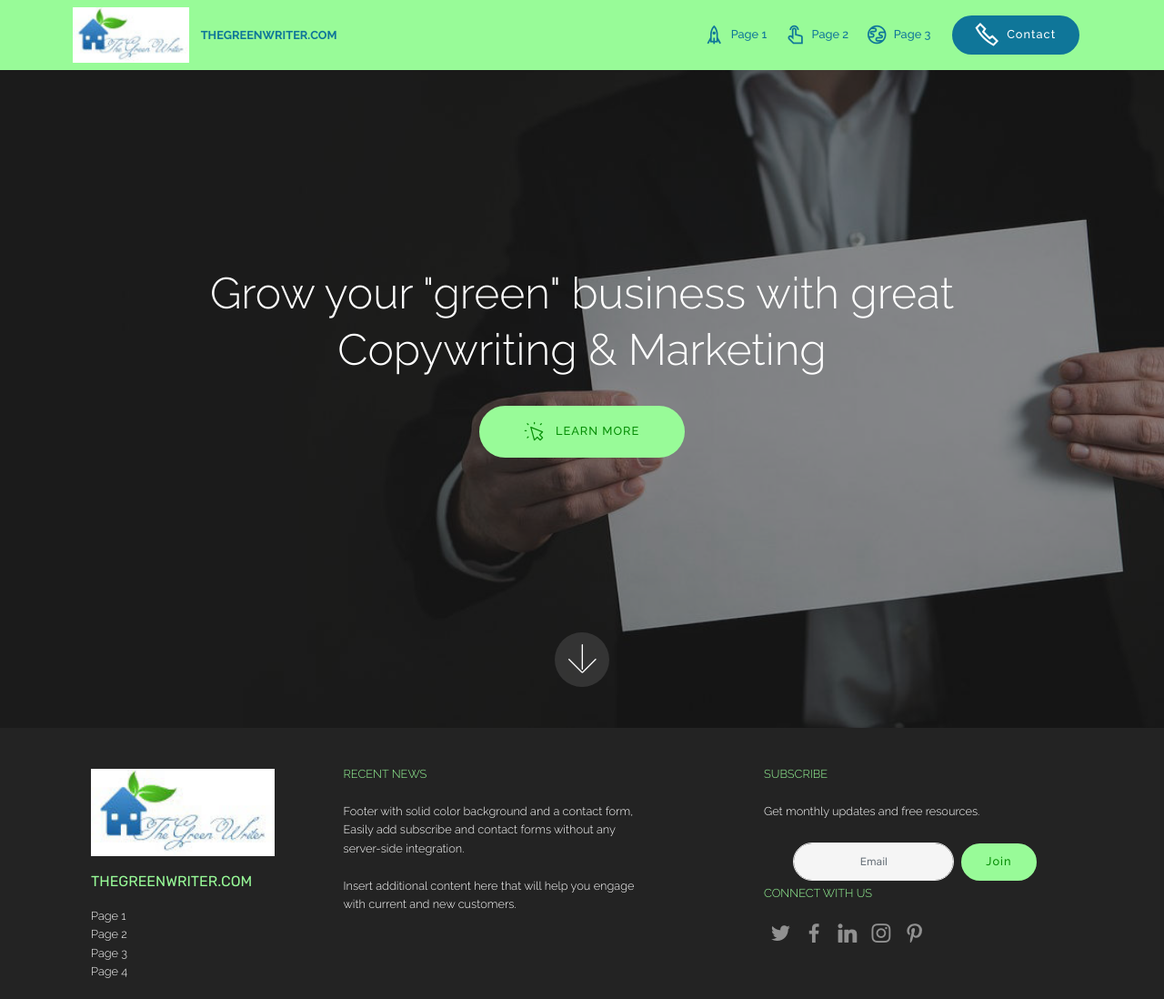
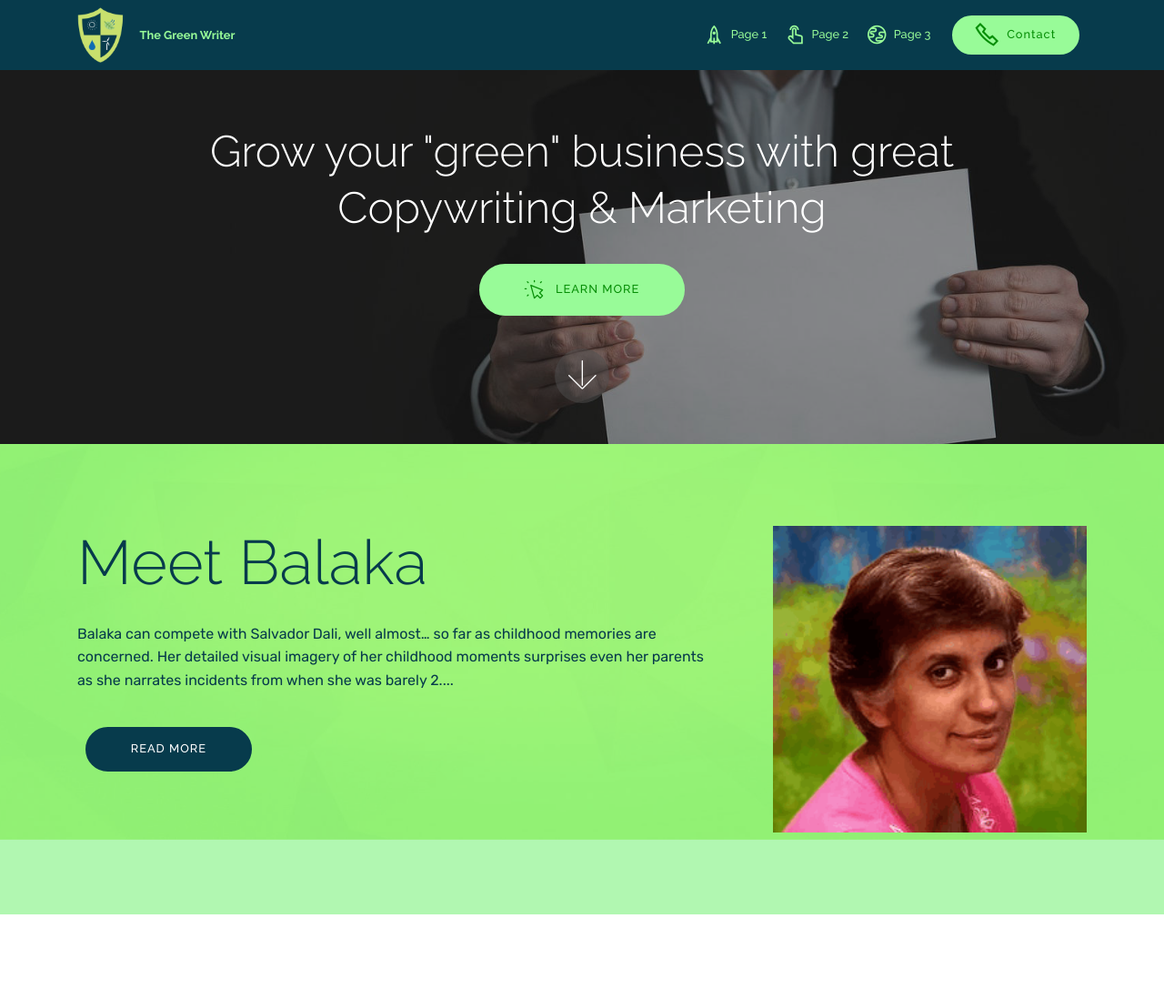
Before and after one commit to mycbwebs/thegreenwriter, a plain HTML site: page index.html in a window 1280 px wide. Shown: the top 1098 px of the page at 91% size. Drawn offline with Linux system fonts and the light colour scheme; a script that the page names is missing; files whose address does not match are found by name.

```diff
--- a/assets/images/hashes.json
+++ b/assets/images/hashes.json
@@ -1 +1 @@
-{"g8ZdKEGCn/y8TPB8uvsJyA==":"logo_thegreen%20writer-122x58.jpg","ACTQDfmR7GWn6b99TCqndA==":"mbr-1920x721.jpg","fNemoZaoYnc7WHoOpms7ug==":"logo_thegreen%20writer-160x76.jpg"}
+{"g8ZdKEGCn/y8TPB8uvsJyA==":"logo_thegreen%20writer-122x58.jpg","ACTQDfmR7GWn6b99TCqndA==":"mbr-1920x721.jpg","fNemoZaoYnc7WHoOpms7ug==":"logo_thegreen%20writer-160x76.jpg","782Z8/mTxW2XVoHOo9SuLg==":"thegreenwriter%20(2)-202x202.png","Zmt6xe1GDyUT7gcXuYZ4zg==":"thegreenwriter%20(2)-202x202.png","79/2wFSFzsfAcSAlPQubsA==":"thegreenwriter%20(3)-100x100.png","2JtVnUapHCjtAowenqWshQ==":"thegreenwriter%20(3)-100x100.png","vbplU2+kTRRlP6DKcDDptw==":"thegreenwriter%20(3)-404x404.png","UBCpJPoHuQlQpT49BfPmwA==":"thegreenwriter%20(4)-88x88.png","97MqN6v5hjmqyiD+iIgnww==":"thegreenwriter%20(4)-138x138.png","Ep/TK1sxXw4W1XWdlhdlFA==":"balaka-photo-bkgrnd-246x240.png","SYZfvfp0FgPP+odvD9bzhQ==":"home-1-bg-1-1920x844.jpg"}
--- a/assets/mobirise/css/mbr-additional.css
+++ b/assets/mobirise/css/mbr-additional.css
@@ -1,5 +1,5 @@
+@import url(https://fonts.googleapis.com/css?family=Raleway:100,100i,200,200i,300,300i,400,400i,500,500i,600,600i,700,700i,800,800i,900,900i);
 @import url(https://fonts.googleapis.com/css?family=Rubik:300,300i,400,400i,500,500i,700,700i,900,900i);
-@import url(https://fonts.googleapis.com/css?family=Raleway:100,100i,200,200i,300,300i,400,400i,500,500i,600,600i,700,700i,800,800i,900,900i);
 
 
 
@@ -21,7 +21,7 @@ body {
   line-height: 1.6;
 }
 .display-1 {
-  font-family: 'Rubik', sans-serif;
+  font-family: 'Raleway', sans-serif;
   font-size: 4.25rem;
 }
 .display-1 > .mbr-iconfont {
@@ -169,8 +169,8 @@ body {
 }
 .btn-secondary,
 .btn-secondary:active {
-  background-color: #0f7699 !important;
-  border-color: #0f7699 !important;
+  background-color: #073b4c !important;
+  border-color: #073b4c !important;
   color: #ffffff !important;
 }
 .btn-secondary:hover,
@@ -178,14 +178,14 @@ body {
 .btn-secondary.focus,
 .btn-secondary.active {
   color: #ffffff !important;
-  background-color: #084053 !important;
-  border-color: #084053 !important;
+  background-color: #010506 !important;
+  border-color: #010506 !important;
 }
 .btn-secondary.disabled,
 .btn-secondary:disabled {
   color: #ffffff !important;
-  background-color: #084053 !important;
-  border-color: #084053 !important;
+  background-color: #010506 !important;
+  border-color: #010506 !important;
 }
 .btn-info,
 .btn-info:active {
@@ -333,22 +333,22 @@ body {
 .btn-secondary-outline,
 .btn-secondary-outline:active {
   background: none;
-  border-color: #062e3c;
-  color: #062e3c;
+  border-color: #000000;
+  color: #000000;
 }
 .btn-secondary-outline:hover,
 .btn-secondary-outline:focus,
 .btn-secondary-outline.focus,
 .btn-secondary-outline.active {
   color: #ffffff;
-  background-color: #0f7699;
-  border-color: #0f7699;
+  background-color: #073b4c;
+  border-color: #073b4c;
 }
 .btn-secondary-outline.disabled,
 .btn-secondary-outline:disabled {
   color: #ffffff !important;
-  background-color: #0f7699 !important;
-  border-color: #0f7699 !important;
+  background-color: #073b4c !important;
+  border-color: #073b4c !important;
 }
 .btn-info-outline,
 .btn-info-outline:active {
@@ -468,7 +468,7 @@ body {
   color: #98fb98 !important;
 }
 .text-secondary {
-  color: #0f7699 !important;
+  color: #073b4c !important;
 }
 .text-success {
   color: #f7ed4a !important;
@@ -494,7 +494,7 @@ a.text-primary:focus {
 }
 a.text-secondary:hover,
 a.text-secondary:focus {
-  color: #062e3c !important;
+  color: #000000 !important;
 }
 a.text-success:hover,
 a.text-success:focus {
@@ -1396,12 +1396,12 @@ body {
 }
 .cid-roqKE8oJBs .navbar {
   padding: .5rem 0;
-  background: #98fb98;
+  background: #073b4c;
   transition: none;
   min-height: 77px;
 }
 .cid-roqKE8oJBs .navbar-dropdown.bg-color.transparent.opened {
-  background: #98fb98;
+  background: #073b4c;
 }
 .cid-roqKE8oJBs a {
   font-style: normal;
@@ -1492,7 +1492,7 @@ body {
   padding-bottom: 0;
 }
 .cid-roqKE8oJBs .dropdown .dropdown-menu {
-  background: #98fb98;
+  background: #073b4c;
   display: none;
   position: absolute;
   min-width: 5rem;
@@ -1794,12 +1794,47 @@ body {
   color: #ffffff !important;
 }
 .cid-roqN3SKTV7 {
+  padding-top: 135px;
+  padding-bottom: 135px;
   background-image: url("../../../assets/images/mbr-1920x721.jpg");
+}
+.cid-roIs7klCg9 {
+  padding-top: 90px;
+  padding-bottom: 90px;
+  background-image: url("../../../assets/images/home-1-bg-1-1920x844.jpg");
+}
+.cid-roIs7klCg9 .media-container-row {
+  flex-direction: row-reverse;
+  -webkit-flex-direction: row-reverse;
+}
+@media (min-width: 992px) {
+  .cid-roIs7klCg9 .mbr-figure {
+    padding-right: 4rem;
+    padding-right: 0;
+    padding-left: 4rem;
+  }
+}
+@media (max-width: 991px) {
+  .cid-roIs7klCg9 .mbr-figure {
+    padding-bottom: 3rem;
+  }
+}
+@media (max-width: 767px) {
+  .cid-roIs7klCg9 .mbr-text {
+    text-align: center;
+  }
+}
+.cid-roIs7klCg9 H1 {
+  color: #073b4c;
+}
+.cid-roIs7klCg9 .mbr-text,
+.cid-roIs7klCg9 .mbr-section-btn {
+  color: #073b4c;
 }
 .cid-roqOWTqIt3 {
   padding-top: 45px;
   padding-bottom: 45px;
-  background-color: #232323;
+  background-color: #073b4c;
 }
 @media (max-width: 767px) {
   .cid-roqOWTqIt3 .content {
--- a/index.html
+++ b/index.html
@@ -6,7 +6,7 @@
   <meta http-equiv="X-UA-Compatible" content="IE=edge">
   <meta name="generator" content="Mobirise v4.9.7, mobirise.com">
   <meta name="viewport" content="width=device-width, initial-scale=1, minimum-scale=1">
-  <link rel="shortcut icon" href="assets/images/logo-thegreen-writer-122x58.jpg" type="image/x-icon">
+  <link rel="shortcut icon" href="assets/images/thegreenwriter-4-88x88.png" type="image/x-icon">
   <meta name="description" content="">
 
   <title>Home</title>
@@ -43,34 +43,34 @@
             <div class="navbar-brand">
                 <span class="navbar-logo">
                     <a href="index.html">
-                         <img src="assets/images/logo-thegreen-writer-122x58.jpg" alt="Mobirise" title="" style="height: 3.8rem;">
+                         <img src="assets/images/thegreenwriter-4-88x88.png" alt="Mobirise" title="" style="height: 3.8rem;">
                     </a>
                 </span>
-                <span class="navbar-caption-wrap"><a class="navbar-caption text-secondary display-4" href="index.html">
-                        THEGREENWRITER.COM</a></span>
+                <span class="navbar-caption-wrap"><a class="navbar-caption text-primary display-4" href="index.html">
+                        The Green Writer</a></span>
             </div>
         </div>
         <div class="collapse navbar-collapse" id="navbarSupportedContent">
             <ul class="navbar-nav nav-dropdown" data-app-modern-menu="true"><li class="nav-item">
-                    <a class="nav-link link text-secondary display-4" href="index.html"><span class="mobi-mbri mobi-mbri-rocket mbr-iconfont mbr-iconfont-btn"></span>
+                    <a class="nav-link link text-primary display-4" href="index.html"><span class="mobi-mbri mobi-mbri-rocket mbr-iconfont mbr-iconfont-btn"></span>
 
                         Page 1</a>
                 </li>
                 <li class="nav-item">
-                    <a class="nav-link link text-secondary display-4" href="index.html"><span class="mobi-mbri mobi-mbri-touch mbr-iconfont mbr-iconfont-btn"></span>
+                    <a class="nav-link link text-primary display-4" href="index.html"><span class="mobi-mbri mobi-mbri-touch mbr-iconfont mbr-iconfont-btn"></span>
 
                         Page 2</a>
-                </li><li class="nav-item"><a class="nav-link link text-secondary display-4" href="index.html"><span class="mobi-mbri mobi-mbri-globe mbr-iconfont mbr-iconfont-btn"></span>
+                </li><li class="nav-item"><a class="nav-link link text-primary display-4" href="index.html"><span class="mobi-mbri mobi-mbri-globe mbr-iconfont mbr-iconfont-btn"></span>
 
                         Page 3</a></li></ul>
-            <div class="navbar-buttons mbr-section-btn"><a class="btn btn-sm btn-secondary display-4" href="tel:7138254712"><span class="mobi-mbri mobi-mbri-phone mbr-iconfont mbr-iconfont-btn"></span>
+            <div class="navbar-buttons mbr-section-btn"><a class="btn btn-sm btn-primary display-4" href="tel:7138254712"><span class="mobi-mbri mobi-mbri-phone mbr-iconfont mbr-iconfont-btn"></span>
 
                     Contact</a></div>
         </div>
     </nav>
 </section>
 
-<section class="engine"><a href="https://mobirise.info">Mobirise</a></section><section class="cid-roqN3SKTV7 mbr-fullscreen mbr-parallax-background" id="header2-1">
+<section class="engine"><a href="https://mobirise.info/h">create a web page</a></section><section class="cid-roqN3SKTV7 mbr-parallax-background" id="header2-1">
 
 
 
@@ -93,7 +93,35 @@
     </div>
 </section>
 
-<section class="footer4 cid-roqOWTqIt3" id="footer4-2">
+<section class="header3 cid-roIs7klCg9 mbr-parallax-background" id="header3-6">
+
+
+
+    <div class="mbr-overlay" style="opacity: 0.7; background-color: rgb(152, 251, 152);">
+    </div>
+
+    <div class="container">
+        <div class="media-container-row">
+            <div class="mbr-figure" style="width: 55%;">
+                <img src="assets/images/balaka-photo-bkgrnd-246x240.png" alt="Mobirise" title="">
+            </div>
+
+            <div class="media-content">
+                <h1 class="mbr-section-title mbr-white pb-3 mbr-fonts-style display-1">
+                    Meet Balaka</h1>
+
+                <div class="mbr-section-text mbr-white pb-3 ">
+                    <p class="mbr-text mbr-fonts-style display-7">
+                        Balaka can compete with Salvador Dali, well almost… so far as childhood memories are concerned.  Her detailed visual imagery of her childhood moments surprises even her parents as she narrates incidents from when she was barely 2....</p>
+                </div>
+                <div class="mbr-section-btn"><a class="btn btn-md btn-secondary display-4" href="https://mobirise.co">READ MORE</a></div>
+            </div>
+        </div>
+    </div>
+
+</section>
+
+<section class="footer4 cid-roqOWTqIt3 mbr-reveal" id="footer4-2">
 
 
 
@@ -104,10 +132,10 @@
             <div class="col-md-3 col-sm-4">
                 <div class="mb-3 img-logo">
                     <a href="index.html">
-                        <img src="assets/images/logo-thegreen-writer-160x76.jpg" alt="Mobirise" title="">
+                        <img src="assets/images/thegreenwriter-4-138x138.png" alt="Mobirise" title="">
                     </a>
                 </div>
-                <p class="mb-3 mbr-fonts-style foot-title display-7">THEGREENWRITER.COM</p>
+                <p class="mb-3 mbr-fonts-style foot-title display-7">The Green Writer</p>
                 <p class="mbr-text mbr-fonts-style mbr-links-column display-4">Page 1<br>Page 2<br>Page 3<br>Page 4</p>
             </div>
             <div class="col-md-4 col-sm-8">
@@ -128,7 +156,7 @@
                 </p>
                 <div class="media-container-column" data-form-type="formoid">
                     <!---Formbuilder Form--->
-                    <form action="https://mobirise.com/" method="POST" class="mbr-form form-with-styler" data-form-title="Mobirise Form"><input type="hidden" name="email" data-form-email="true" value="yrYRMjh+2ox5tpqk1xXByTFRaqkDEqkpwrQC0sLu8QtnKxUCfKjWelOE15Vs0tJC1At1uyT0MiKjPO1QEq/OhVjrWE3ggwsLYJ++NAKlDvq+OOs+xwn7NqEX+M+0BQ1k">
+                    <form action="https://mobirise.com/" method="POST" class="mbr-form form-with-styler" data-form-title="Mobirise Form"><input type="hidden" name="email" data-form-email="true" value="vah2BaEY2FDbgUO0WSiubcGPTN/h8elOux3FeuxDMupIRGUq7w6TLUP4zwIeEmZVvGGdMMzh2HbzR/+JKoLqp8rXKxIID/rGNgiFQvt6MpczbNkFG1teU3vTS1W1Iaqu">
                         <div class="row form-inline justify-content-center">
                             <div hidden="hidden" data-form-alert="" class="alert alert-success col-12">Thanks for filling out the form!</div>
                             <div hidden="hidden" data-form-alert-danger="" class="alert alert-danger col-12">
```
Also changed, not shown: assets/images/balaka-photo-bkgrnd-246x240.png (added), assets/images/home-1-bg-1-1920x844.jpg (added), assets/images/thegreenwriter-4-138x138.png (added), assets/images/thegreenwriter-4-88x88.png (added), 1 other file.
